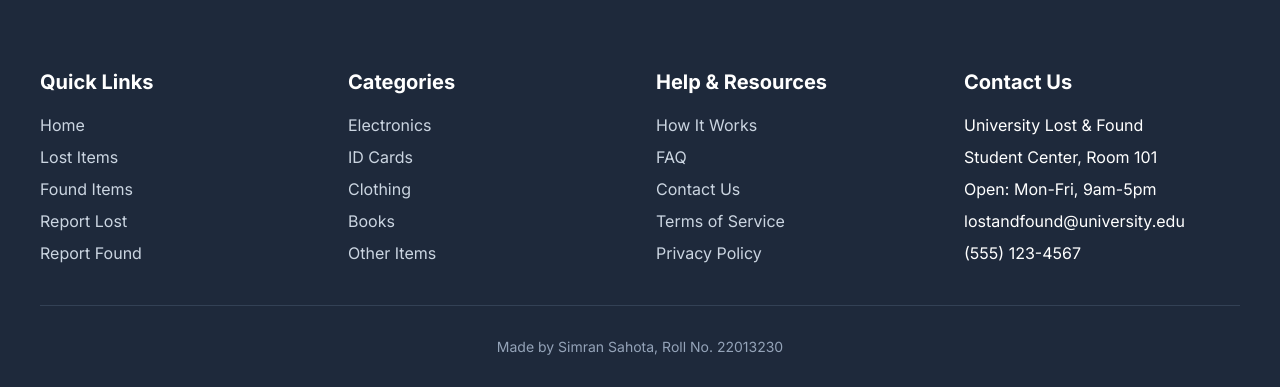
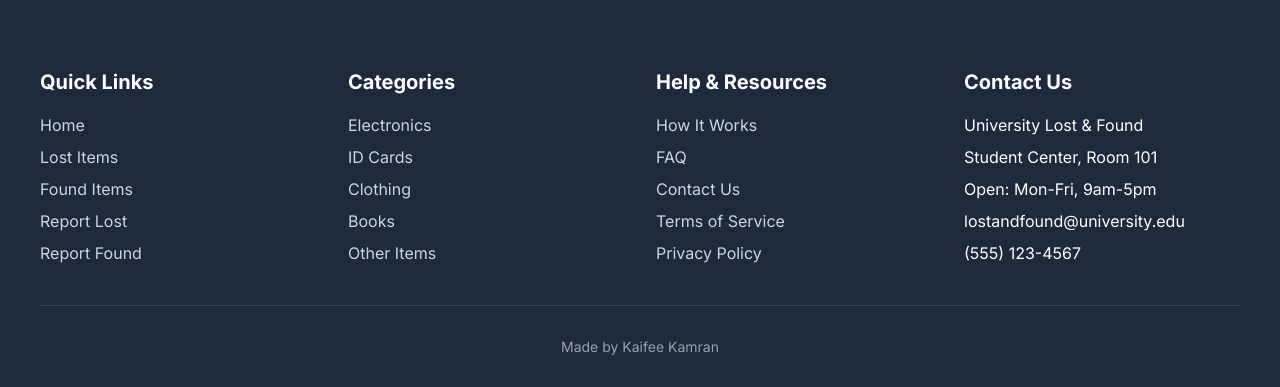
Before and after one commit to KAIFEE-01/lost-and-found, a Flask app: page /claim/1 in a window 1280 px wide. Shown: the part 976-1363 px from the top of the page. Run offline with Flask 2, Linux system fonts and the light colour scheme.

Commit message:
Updated file and fixed changes

```diff
--- a/templates/layout.html
+++ b/templates/layout.html
@@ -88,7 +88,7 @@
                 </div>
             </div>
             <div class="footer-bottom">
-                <p>Made by Simran Sahota, Roll No. 22013230</p>
+                <p>Made by Kaifee Kamran</p>
             </div>
         </div>
     </footer>
```
